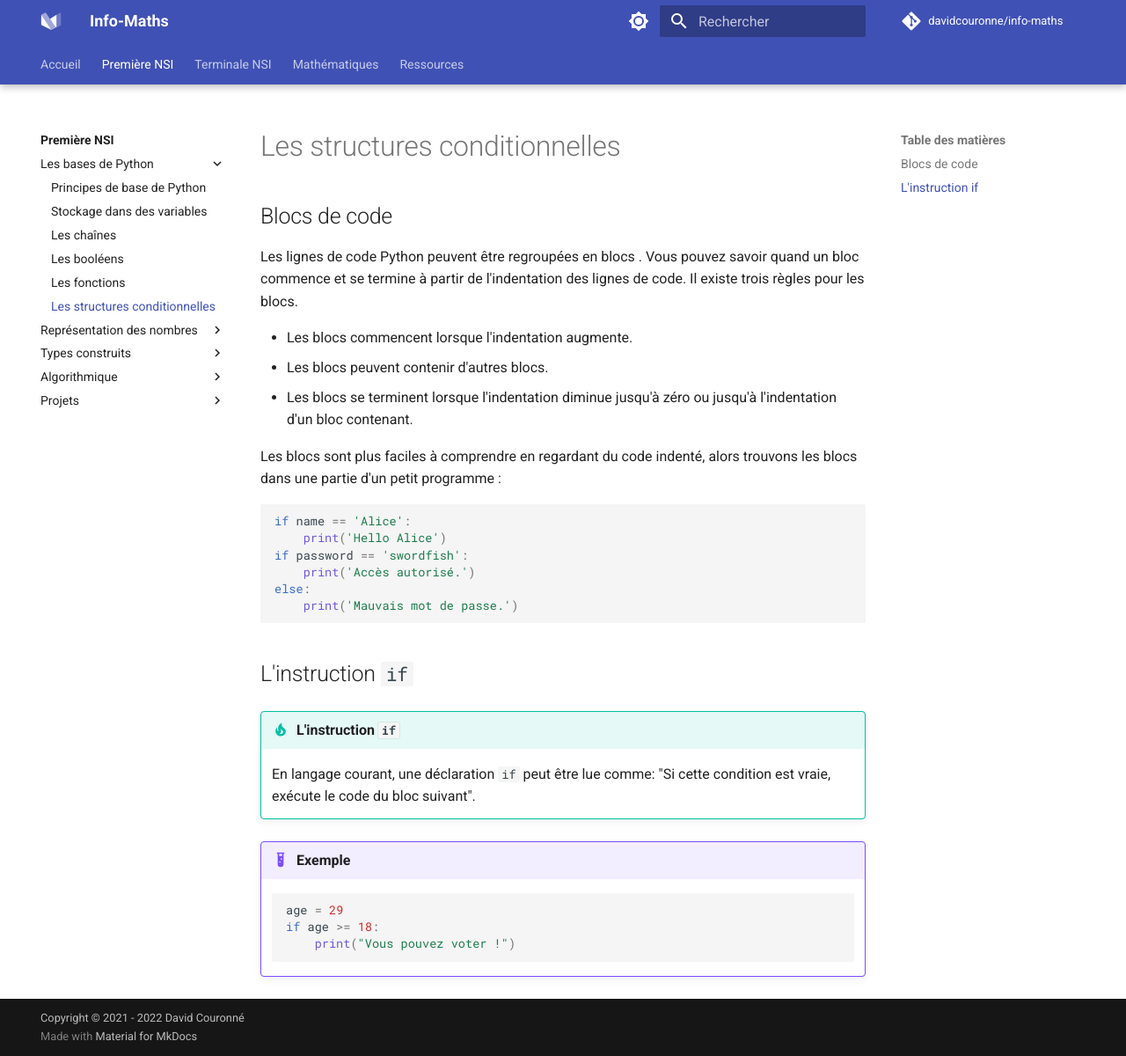
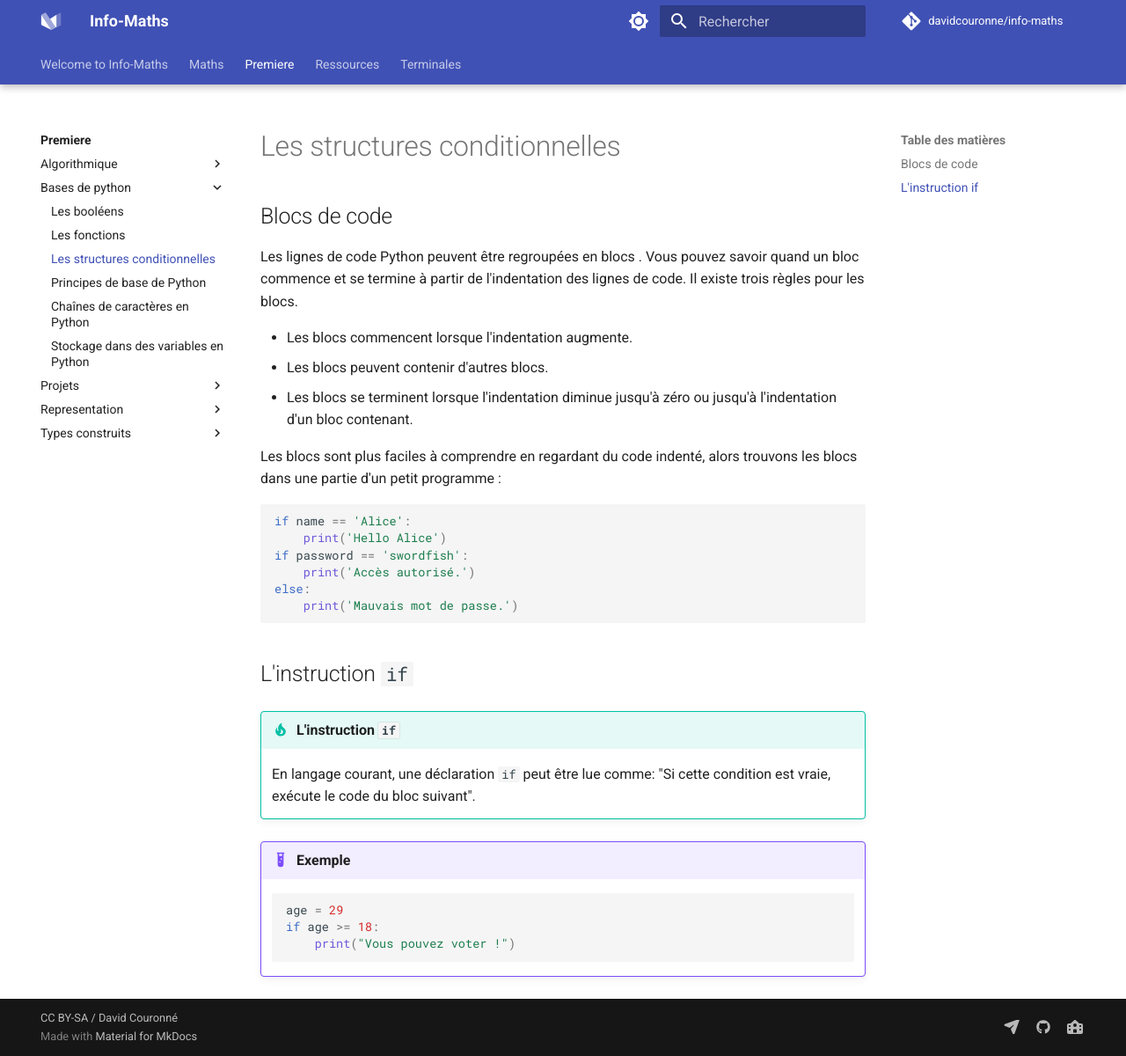
Before and after one commit to infocornouaille/info-maths, an MkDocs documentation site: the page built from docs/premiere/bases_de_python/ifelse.md, in a window 1280 px wide and 1200 px high. Shown: the whole window at 88% size. Built offline with MkDocs 1.6.1 and Material for MkDocs 9.7.7, drawn with Linux system fonts in a browser that asks for light colours; comment, search, counter and statistics services are not loaded; some of the changed lines change nothing that is shown.

Commit message:
Update mkdocs.yml

```diff
--- a/mkdocs.yml
+++ b/mkdocs.yml
@@ -8,7 +8,7 @@ site_description: >-
 repo_name: davidcouronne/info-maths
 repo_url: https://github.com/davidcouronne/info-maths
 edit_uri: edit/main/docs/
-copyright: Copyright &copy; 2021 - 2022 David Couronné
+copyright: CC BY-SA / David Couronné
 
 # Configuration
 theme:
@@ -76,6 +76,18 @@ extra:
       pour mesurer l'efficacité de notre site et si les utilisateurs
       trouver ce qu'ils recherchent. Avec votre consentement, vous nous aidez à
       améliorer notre site.
+  social:
+    - icon: fontawesome/solid/paper-plane
+      link: mailto:david-couronne@ac-rennes.fr
+      name: Écrire à l'auteur
+
+    - icon: fontawesome/brands/github
+      link: https://github.com/davidcouronne/info-maths
+      name: Dépôt git
+
+    - icon: fontawesome/solid/school
+      link: https://lycee-de-cornouaille-quimper.ac-rennes.fr
+      name: Lycée de Cornouaille - Quimper
 
 plugins:
   - search
@@ -83,6 +95,8 @@ plugins:
       enable_creation_date: true
   - glightbox
   - social
+  - awesome-pages:
+      collapse_single_pages: false
   - macros
 
 markdown_extensions:
@@ -119,81 +133,3 @@ markdown_extensions:
   - pymdownx.keys
   - pymdownx.mark
   - pymdownx.tilde
-
-# Page tree
-nav:
-  - Accueil: index.md
-  - Première NSI:
-      - premiere/index.md
-      - Les bases de Python:
-          - Principes de base de Python: premiere/bases_de_python/principes.md
-          - Stockage dans des variables: premiere/bases_de_python/variables.md
-          - Les chaînes: premiere/bases_de_python/string.md
-          - Les booléens: premiere/bases_de_python/booleens.md
-          - Les fonctions: premiere/bases_de_python/fonctions.md
-          - Les structures conditionnelles: premiere/bases_de_python/ifelse.md
-      - Représentation des nombres:
-          - Le binaire: premiere/representation/binaire.md
-          - Codage des entiers: premiere/representation/codage_entiers.md
-          - Codage de non entiers: premiere/representation/codage_non_entiers.md
-      - Types construits:
-          - Les listes: premiere/types_construits/listes.md
-          - Les tuple: premiere/types_construits/tuple.md
-          - Les dictionnaires: premiere/types_construits/dictionnaires.md
-      - Algorithmique:
-          - Introduction: premiere/algorithmique/introduction.md
-          - Parcours séquentiels: premiere/algorithmique/parcours.md
-      - Projets:
-          - Projet1:
-              - premiere/projets/projet1/index.md
-              - Entrées/Sorties: premiere/projets/projet1/entree-sortie.md
-              - Gestion fichiers: premiere/projets/projet1/gestion-fichiers.md
-          - Projet2:
-              - premiere/projets/projet2/index.md
-
-  - Terminale NSI:
-      - terminales/index.md
-      - POO: terminales/poo.md
-      - Récursivité: terminales/recursivite.md
-      - SQL: terminales/sql.md
-      - Structures de Données:
-          - terminales/Structures_de_donnees/index.md
-          - Listes chaînées: terminales/Structures_de_donnees/listes-chainees.md
-          - terminales/Structures_de_donnees/piles.md
-          - terminales/Structures_de_donnees/files.md
-      - DM/Projets:
-          - DM1:
-              - terminales/DM/DM1/dm1.md
-              - terminales/DM/DM1/hanoi.md
-              - terminales/DM/DM1/geometrie.md
-              - terminales/DM/DM1/jeu-objet.md
-          - DM2:
-              - terminales/DM/DM2/dm2.md
-
-      - Sujets écrits:
-          - terminales/sujets-ecrits/index.md
-
-          - Sujets complets: terminales/sujets-ecrits/02-sujets.md
-          - Sujets structures: terminales/sujets-ecrits/03-structures.md
-          - Sujets SQL: terminales/sujets-ecrits/04-bases-donnees.md
-          - Sujets architecture: terminales/sujets-ecrits/05-architecture.md
-          - Sujets langages: terminales/sujets-ecrits/06-langages.md
-          - Sujets algo: terminales/sujets-ecrits/07-algorithmique.md
-          - terminales/sujets-ecrits/2022-polynesie-1.md
-      - Sujets pratiques:
-          - terminales/sujets_pratiques/index.md
-          - Sujet 1: terminales/sujets_pratiques/sujet1.md
-          - Sujet 2: terminales/sujets_pratiques/sujet2.md
-          - Sujet 3: terminales/sujets_pratiques/sujet3.md
-          - Sujet 4: terminales/sujets_pratiques/sujet4.md
-          - Sujet 11: terminales/sujets_pratiques/sujet11.md
-          - Sujet 23: terminales/sujets_pratiques/sujet23.md
-  - Mathématiques:
-      - Expontielle Première: maths/expo-premiere.md
-  - Ressources:
-      - Anaconda et Miniconda: ressources/conda.md
-      - Visual Studio Code: ressources/vscode.md
-      - Types en Python: ressources/types.md
-      - mkdocs:
-          - Admonitions: ressources/mkdocs/admonitions.md
-          - Katex: ressources/mkdocs/katex.md
```
